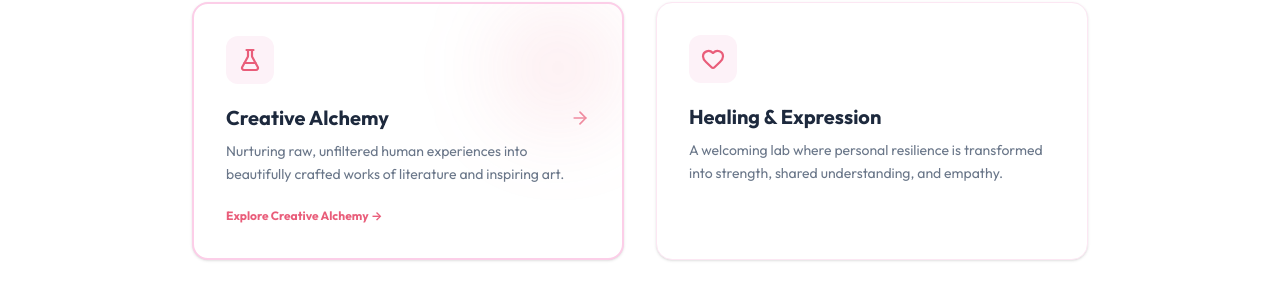
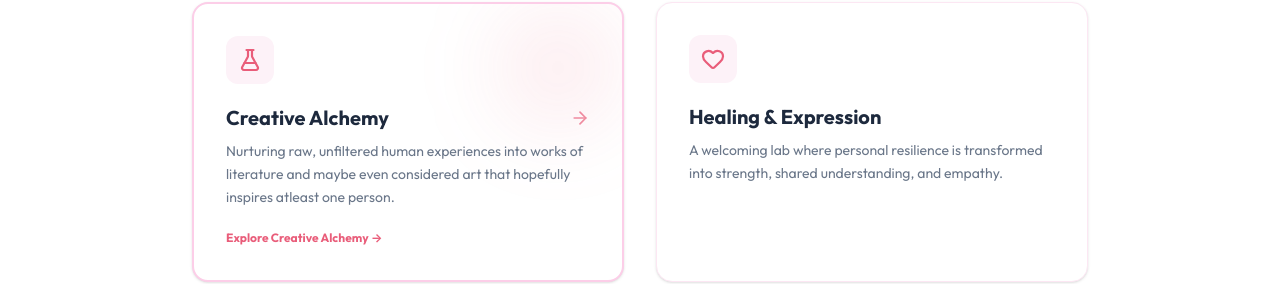
Before and after one commit to smoothfysh/akurulab, a React (Vite) app: page / in a window 1280 px wide. Shown: the part 806-1090 px from the top of the page. Built offline with nearby package versions, Linux system fonts and the light colour scheme; a web font is replaced by a local one.

Commit message:
refactor: update creative alchemy description
Refine the description text to better reflect the project's tone and intent.

```diff
--- a/src/data/translations.ts
+++ b/src/data/translations.ts
@@ -22,7 +22,7 @@ export const translations = {
       labP1: "This is my digital playground and creative laboratory. It's the space where I began tinkering with my own experiences, using writing as a way to process my feelings until those thoughts eventually evolved into my first self-published book.",
       labP2: "Feel free to poke around the experiments; you might just find the spark to begin your own.",
       card1Title: 'Creative Alchemy',
-      card1Desc: 'Nurturing raw, unfiltered human experiences into beautifully crafted works of literature and inspiring art.',
+      card1Desc: 'Nurturing raw, unfiltered human experiences into works of literature and maybe even considered art that hopefully inspires atleast one person.',
       card1Action: 'Explore Creative Alchemy →',
       card2Title: 'Healing & Expression',
       card2Desc: 'A welcoming lab where personal resilience is transformed into strength, shared understanding, and empathy.',
```
